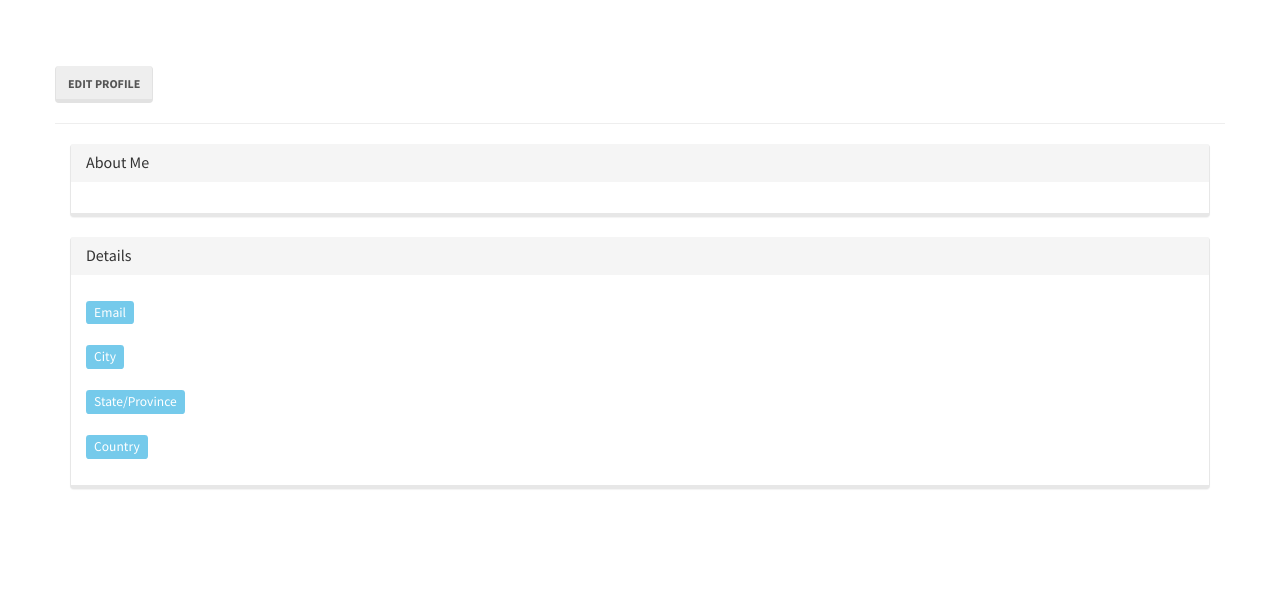
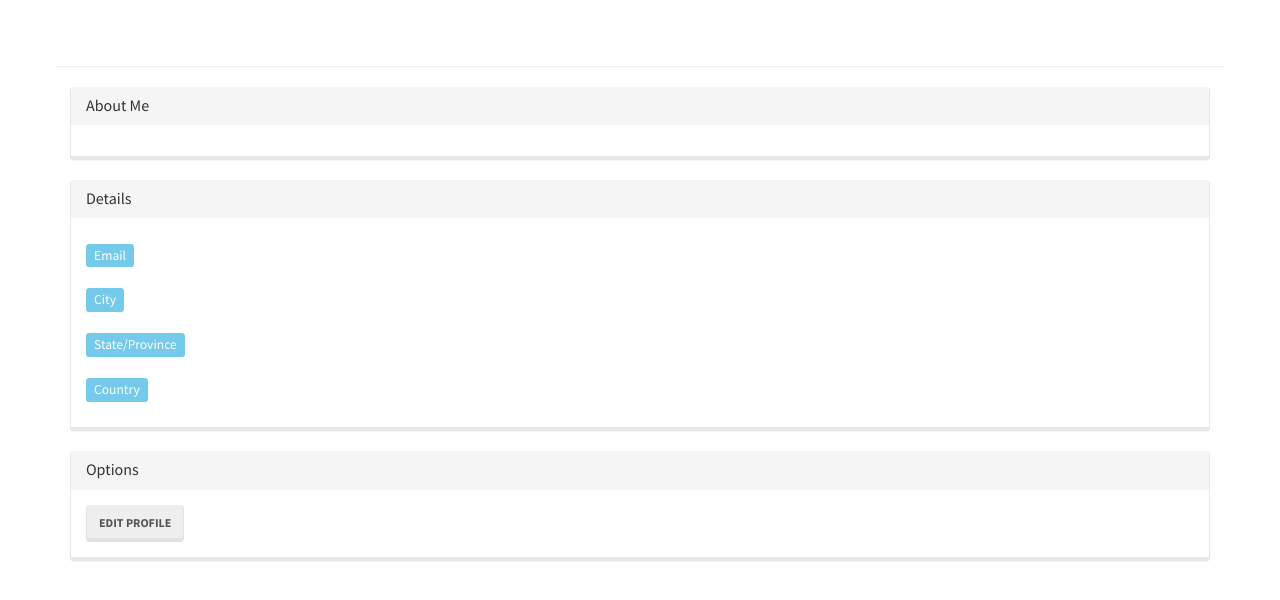
Before and after one commit to Nerdylicious/vms-integrated, a Django app: template vms/volunteer/templates/volunteer/profile.html in a window 1280 px wide. Shown: the part 54-654 px from the top of the page. Run offline with Django 3.2, Linux system fonts and the light colour scheme; the template is opened without the code that fills it, so the values that code supplies are empty; parts of the project's set-up code (start-up, migrations or seed data) failed here and were passed over; some libraries are stand-ins or nearby versions.

Commit message:
Changed position of Edit button in profile template

```diff
--- a/vms/volunteer/templates/volunteer/profile.html
+++ b/vms/volunteer/templates/volunteer/profile.html
@@ -6,7 +6,6 @@
         <h1>
             {{ user.volunteer.first_name }} {{ user.volunteer.last_name }}
         </h1>
-        <a href="{% url 'volunteer:edit' volunteer.id %}" class="btn btn-default">Edit Profile</a>
         <hr>
         <div class="col-md-12">
             <div class="panel-group" id="accordion_desc">
@@ -106,6 +105,16 @@
                     </div>
                 </div>
             {% endif %}
+            <div class="panel panel-default">
+                <div class="panel-heading">
+                    <h4 class="panel-title">
+                        Options
+                    </h4>
+                </div>
+                <div class="panel-body">
+                    <a href="{% url 'volunteer:edit' volunteer.id %}" class="btn btn-default">Edit Profile</a>
+                </div>
+            </div>
         </div>
     </div>
 {% endblock %}
```
